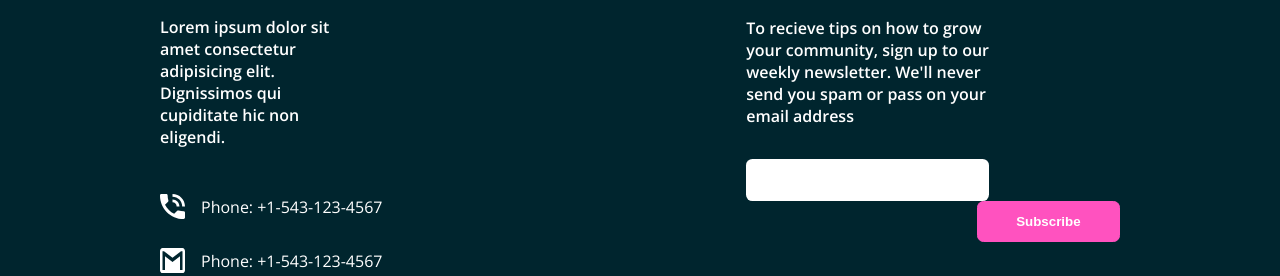
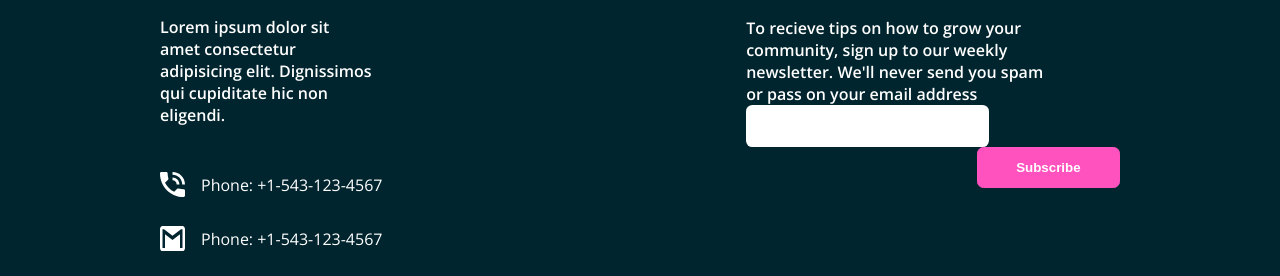
Before and after one commit to edsonJordan/sunqupacha-folder3, a plain HTML site: page index.html in a window 1280 px wide. Shown: the part 4276-4552 px from the top of the page. Drawn offline with nearby package versions, Linux system fonts and the light colour scheme.

Commit message:
mejorando denuevo

```diff
--- a/styles.css
+++ b/styles.css
@@ -334,8 +334,7 @@ box-shadow: -4px 10px 22px -11px rgba(0,0,0,0.75);
     }
     .span__section.ready{
         display: block;
-        width: 70%;
+        width: 80%;
         margin-left: 0;
-        margin-bottom: 2rem;
     }
 }
```
